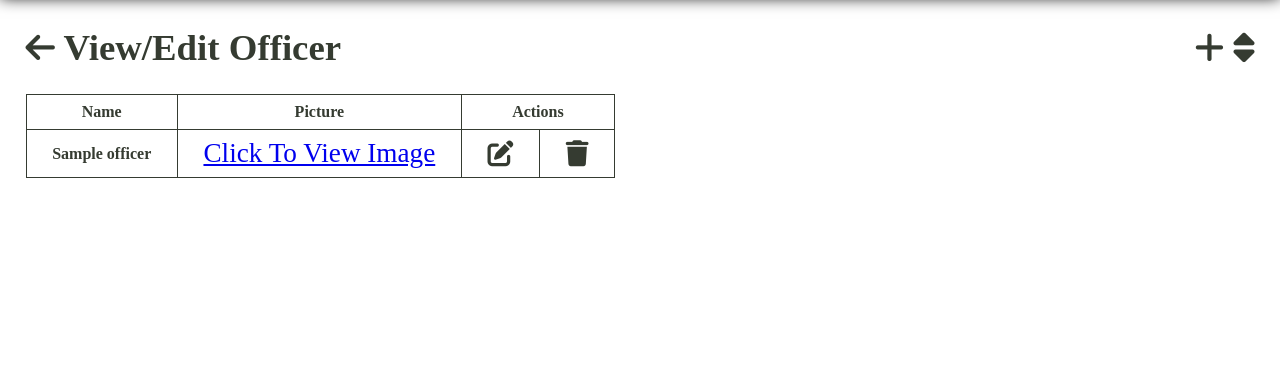
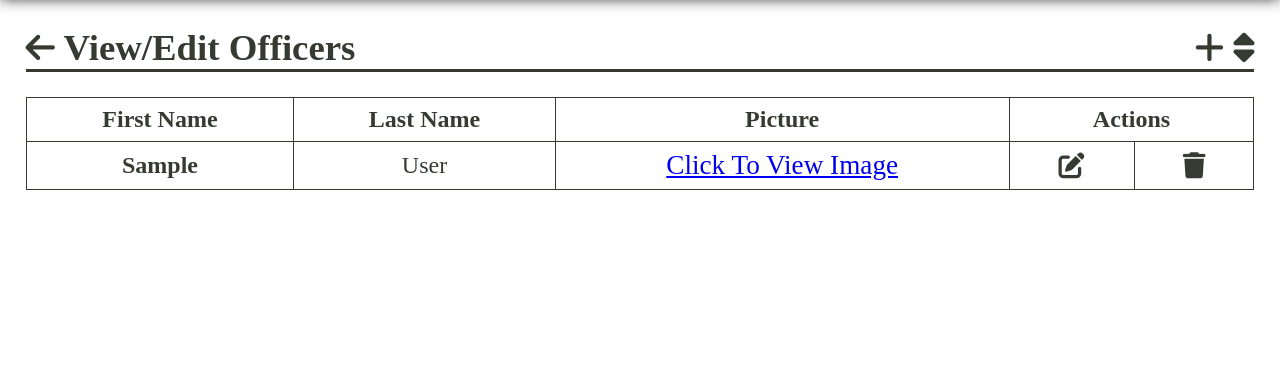
Before and after one commit to Bwc9876/BerksDental, a Django app: page /admin/overview/officer/ in a window 1280 px wide. Shown: the part 80-469 px from the top of the page. Run offline with Django 3.2, Linux system fonts and the light colour scheme; a user stored in the database is signed in; tables that the repository leaves empty hold one stand-in row (values such as "Sample post"); some libraries are stand-ins or nearby versions.

Commit message:
Split Officer Name To Be First And Last

```diff
--- a/edit/models.py
+++ b/edit/models.py
@@ -185,7 +185,8 @@ class Officer(models.Model):
     """
 
     id = models.UUIDField(primary_key=True, default=uuid.uuid4, editable=False)
-    name = models.CharField(max_length=100)
+    first_name = models.CharField(max_length=100)
+    last_name = models.CharField(max_length=100)
     picture = models.ImageField(upload_to="officer-photos")
     biography = models.TextField(max_length=2000)
     phone = models.CharField(max_length=50, blank=True, null=True)
@@ -243,7 +244,7 @@ class Officer(models.Model):
         :rtype: str
         """
 
-        return self.name
+        return f"{self.first_name} {self.last_name}"
 
     class Meta:
         ordering = ['sort_order']
--- a/edit/templates/admin_base.html
+++ b/edit/templates/admin_base.html
@@ -17,6 +17,8 @@
 
         h1.adminHeader {
             margin: var(--all-margin);
+            user-select: none;
+            border-bottom: solid var(--clr-header) 3px;
         }
 
         div.adminContent {
@@ -39,7 +41,6 @@
         h3.alert {
             --border-color: var(--ac-grey);
             --bg-color: var(--ac-light-grey);
-            color: var(--clr-header);
         }
 
         h3.alert-error {
@@ -65,6 +66,7 @@
         h3.alert {
             border: solid 1px var(--border-color);
             background-color: var(--bg-color);
+            color: var(--clr-header);
             margin: 2vh var(--all-margin);
             padding-left: 1vw;
             display: flex;
--- a/edit/templates/admin_home.html
+++ b/edit/templates/admin_home.html
@@ -85,7 +85,7 @@
 
 {% endblock %}
 
-{% block adminHeader %}<h1 class="welcomeText">Welcome, {{ user|title }}</h1>{% endblock %}
+{% block adminHeader %}<h1 class="welcomeText adminHeader">Welcome, {{ user|title }}</h1>{% endblock %}
 
 {% block adminContent %}
 
--- a/edit/templates/db/view.html
+++ b/edit/templates/db/view.html
@@ -15,17 +15,19 @@
         table {
             border-collapse: collapse;
             text-align: center;
+            width: 100%;
         }
 
         a.action {
             font-size: var(--h6);
         }
 
-        table tr {
+        table.modelTable tr {
             border: var(--clr-header) 1px solid;
         }
 
-        table tr td, table tr th {
+        table.modelTable tr td, table.modelTable tr th {
+            font-size: var(--h5);
             border: var(--clr-header) 1px solid;
             padding: 1vh 2vw;
         }
@@ -33,6 +35,10 @@
         a.action {
             color: var(--clr-header);
             transition: var(--hover-transition);
+        }
+
+        tr.tinted {
+            background-color: var(--ac-light);
         }
 
         td.value {
@@ -68,9 +74,8 @@
 {% endblock %}
 
 {% block adminContent %}
-    {% load adminTags %}
 
-    <table>
+    <table class="modelTable">
         <tr>
             {% if objects|length > 0 %}
                 {% for header in headers %}
--- a/edit/viewSet.py
+++ b/edit/viewSet.py
@@ -383,7 +383,7 @@ class EditViewSet:
                       {'headers': headers, 'objects': self.format_value_list(objects), 'viewSet': self,
                        'canEdit': request.user.has_perms(self.get_permissions_as_dict()["Edit"]),
                        'back_link': reverse("edit:admin_home"), 'verb': "View/Edit",
-                       'additionalNavigationButtons': additional_navigation_buttons})
+                       'additionalNavigationButtons': additional_navigation_buttons, 'plural': True})
 
     @staticmethod
     def missing_permissions_link():
--- a/edit/views.py
+++ b/edit/views.py
@@ -141,7 +141,11 @@ class OfficerViewSet(GalleryPhotoViewSet):
     modelForm = forms.OfficerForm
     photoFolder = "officer-photos"
     ordered = True
-    displayFields = ["name", 'picture']
+    displayFields = ["first_name", "last_name", 'picture']
+    labels = {
+        "first_name": "First Name",
+        "last_name": "Last Name"
+    }
 
 
 REGISTERED_VIEWSETS = [EventViewSet, LinkViewSet, GalleryPhotoViewSet, OfficerViewSet, SocialViewSet]
--- a/main/templates/officers.html
+++ b/main/templates/officers.html
@@ -56,8 +56,8 @@
 
             <div class="officerCard">
                 <img draggable="false" width="300px" height="300px" src="{{ officer.photo_link }}"
-                     alt="{{ officer.name }}'s Picture"/>
-                <h4>{{ officer.name }}</h4>
+                     alt="{{ officer }}'s Picture"/>
+                <h4>{{ officer }}</h4>
                 <p style="color: black;">{{ officer.biography }}</p>
                 {% if officer.email or officer.phone %}
                     <div class="contactMethods">
```
Also changed, not shown: edit/templates/db/edit.html (+6 -1 lines), edit/migrations/0002_auto_20210411_1805.py (added).
